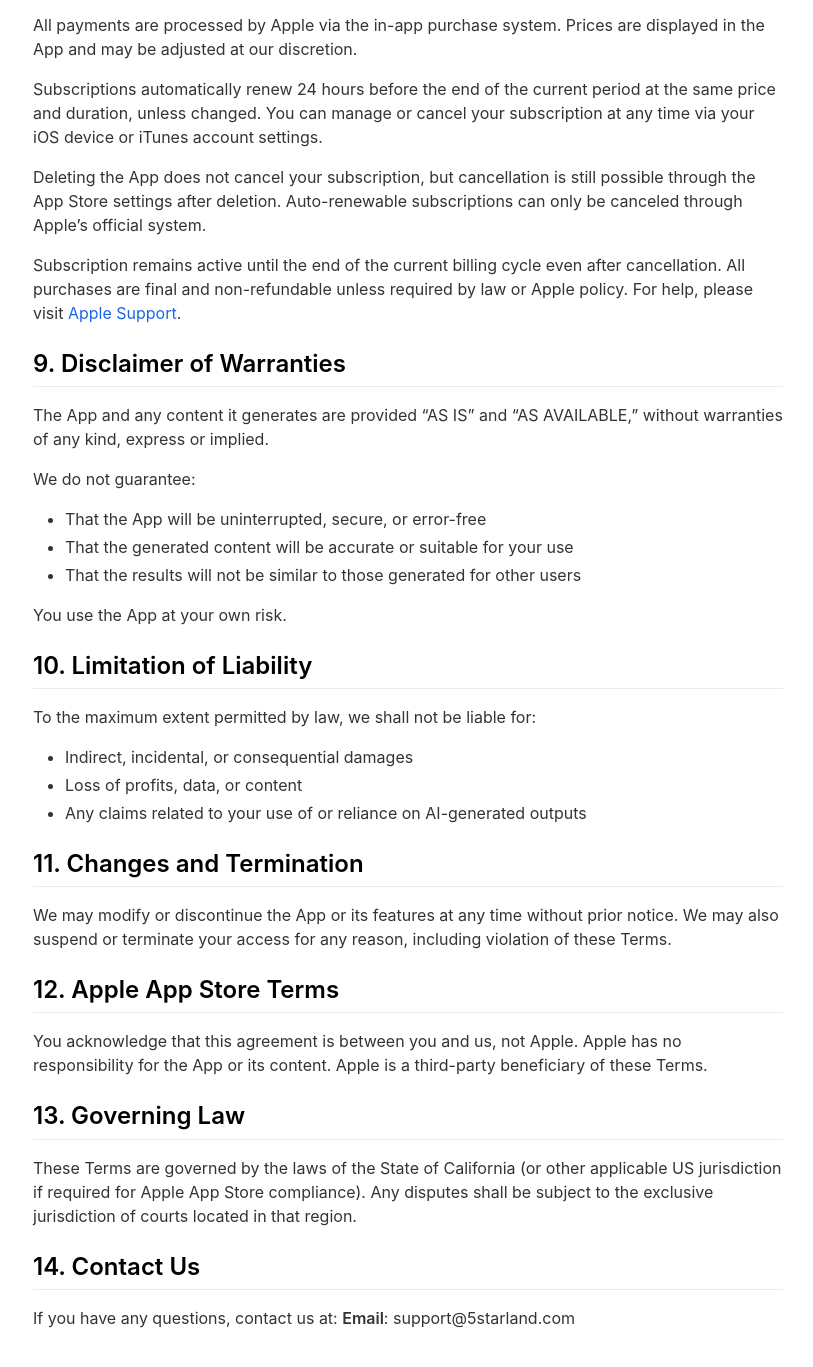
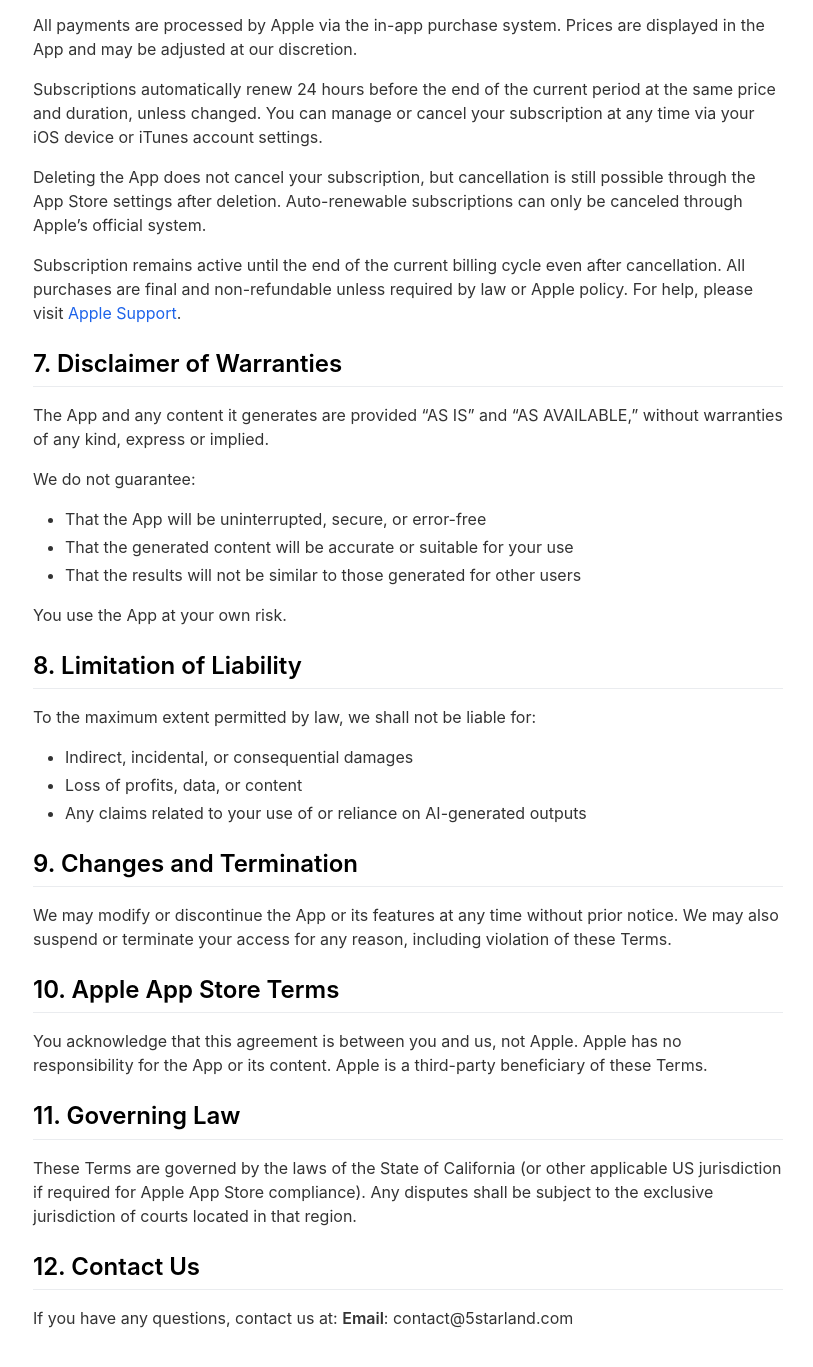
Before and after one commit to owkai/suno-website, a Jekyll site: the page built from _pages/terms-of-use.md, in a window 1280 px wide and 1400 px high, scrolled down 1392 px. Shown: the top 1367 px of the window, without its empty margins (232-1045 px from the left). Built offline with Jekyll 4.4.1, drawn with Linux system fonts in a browser that asks for light colours; nearby versions of some CDN libraries; some of the changed text lies outside the part shown.

Commit message:
完善相关信息

```diff
--- a/_config.yml
+++ b/_config.yml
@@ -1,5 +1,5 @@
 #page title
-page_title                                : Composer AI                          # Automatically populates with app name if not set and if iOS app ID is set. Otherwise enter manually.
+page_title                                : SongMaker.AI                          # Automatically populates with app name if not set and if iOS app ID is set. Otherwise enter manually.
 
 # App Info
 ios_app_id                                : 6503041526                                # Required. Enter iOS app ID to automatically populate name, price and icons (e.g. 718043190).
@@ -11,7 +11,7 @@
                                                                                       # Or upload your press kit file to assets and set path accordingly (e.g. "assets/your_press_kit.zip").
 
 app_icon                                  : assets/applogo.png                        # Automatically populates if not set and if iOS app ID is set.  Otherwise enter path to icon file manually.
-app_name                                  : Composer AI - Song Generator              # Automatically populates if not set and if iOS app ID is set.  Otherwise enter manually.
+app_name                                  : SongMaker.AI - Song Generator              # Automatically populates if not set and if iOS app ID is set.  Otherwise enter manually.
 app_price                                 :                                           # Automatically populates if not set and if iOS app ID is set.  Otherwise enter manually.
 app_description                           : AI Transforms Lyrics to Music
 
@@ -23,7 +23,7 @@
 your_name                                 : Hangzhou Xinglu Network Information Technology Co., Ltd.
 your_link                                 :
 your_city                                 :
-email_address                             : support@5starland.com
+email_address                             : contact@5starland.com
 facebook_username                         :
 instagram_username                        :
 twitter_username                          :
--- a/_pages/terms-of-use.md
+++ b/_pages/terms-of-use.md
@@ -64,7 +63,7 @@
 Subscription remains active until the end of the current billing cycle even after cancellation. All purchases are final and non-refundable unless required by law or Apple policy. For help, please visit [Apple Support](https://support.apple.com/en-us/HT202039).
 
 
-## **9. Disclaimer of Warranties**
+## **7. Disclaimer of Warranties**
 The App and any content it generates are provided “AS IS” and “AS AVAILABLE,” without warranties of any kind, express or implied.
 
 We do not guarantee:
@@ -75,24 +74,24 @@
 You use the App at your own risk.
 
 
-## **10. Limitation of Liability**
+## **8. Limitation of Liability**
 To the maximum extent permitted by law, we shall not be liable for:
 - Indirect, incidental, or consequential damages
 - Loss of profits, data, or content
 - Any claims related to your use of or reliance on AI-generated outputs
 
-## **11. Changes and Termination**
+## **9. Changes and Termination**
 We may modify or discontinue the App or its features at any time without prior notice. We may also suspend or terminate your access for any reason, including violation of these Terms.
 
 
-## **12. Apple App Store Terms**
+## **10. Apple App Store Terms**
 You acknowledge that this agreement is between you and us, not Apple. Apple has no responsibility for the App or its content. Apple is a third-party beneficiary of these Terms.
 
 
-## **13. Governing Law**
+## **11. Governing Law**
 These Terms are governed by the laws of the State of California (or other applicable US jurisdiction if required for Apple App Store compliance). Any disputes shall be subject to the exclusive jurisdiction of courts located in that region.
 
 
-## **14. Contact Us**
+## **12. Contact Us**
 If you have any questions, contact us at:
-**Email**: support@5starland.com
+**Email**: contact@5starland.com
```
Also changed, not shown: other parts of _pages/terms-of-use.md (+2 -3 lines).
